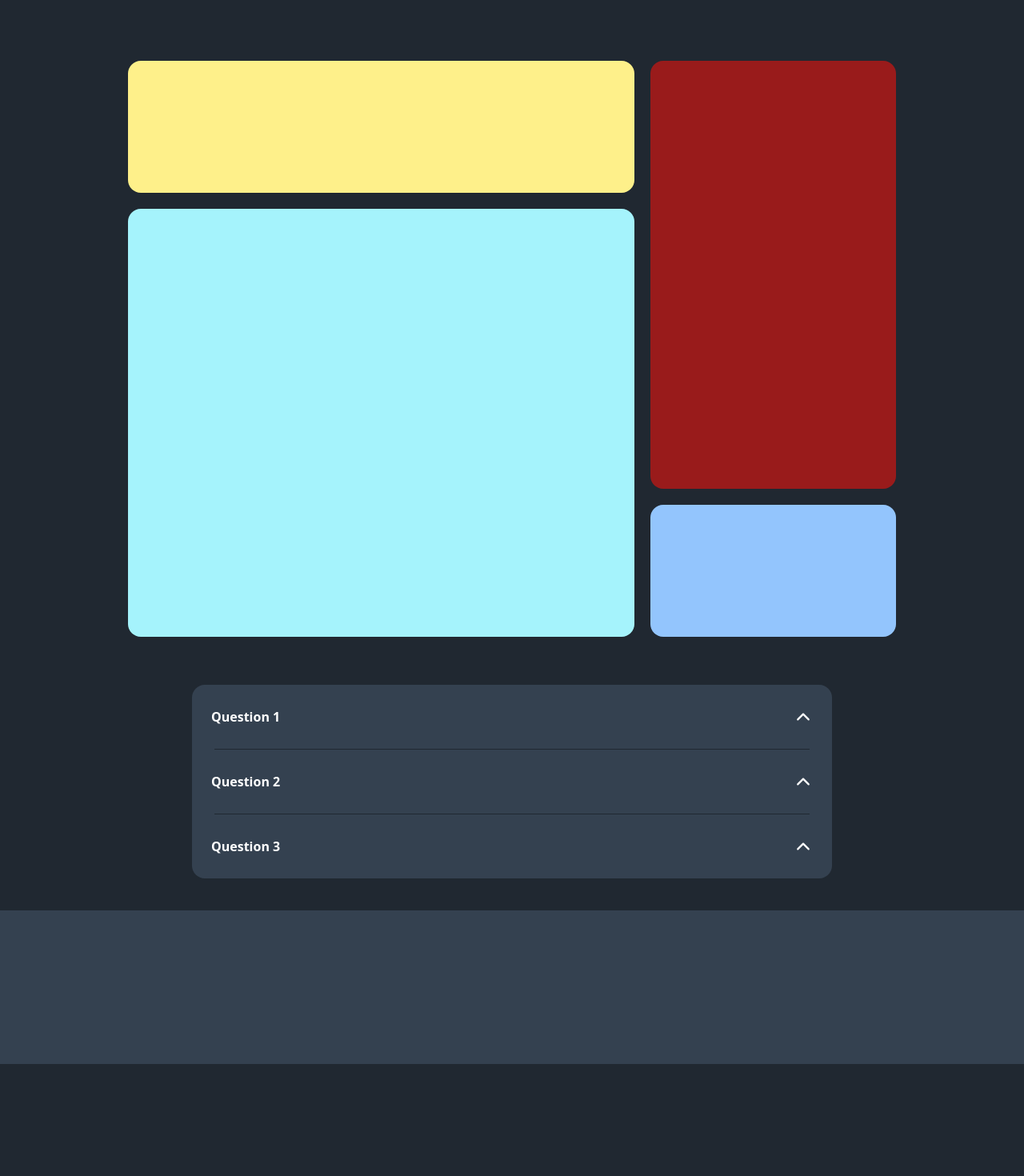
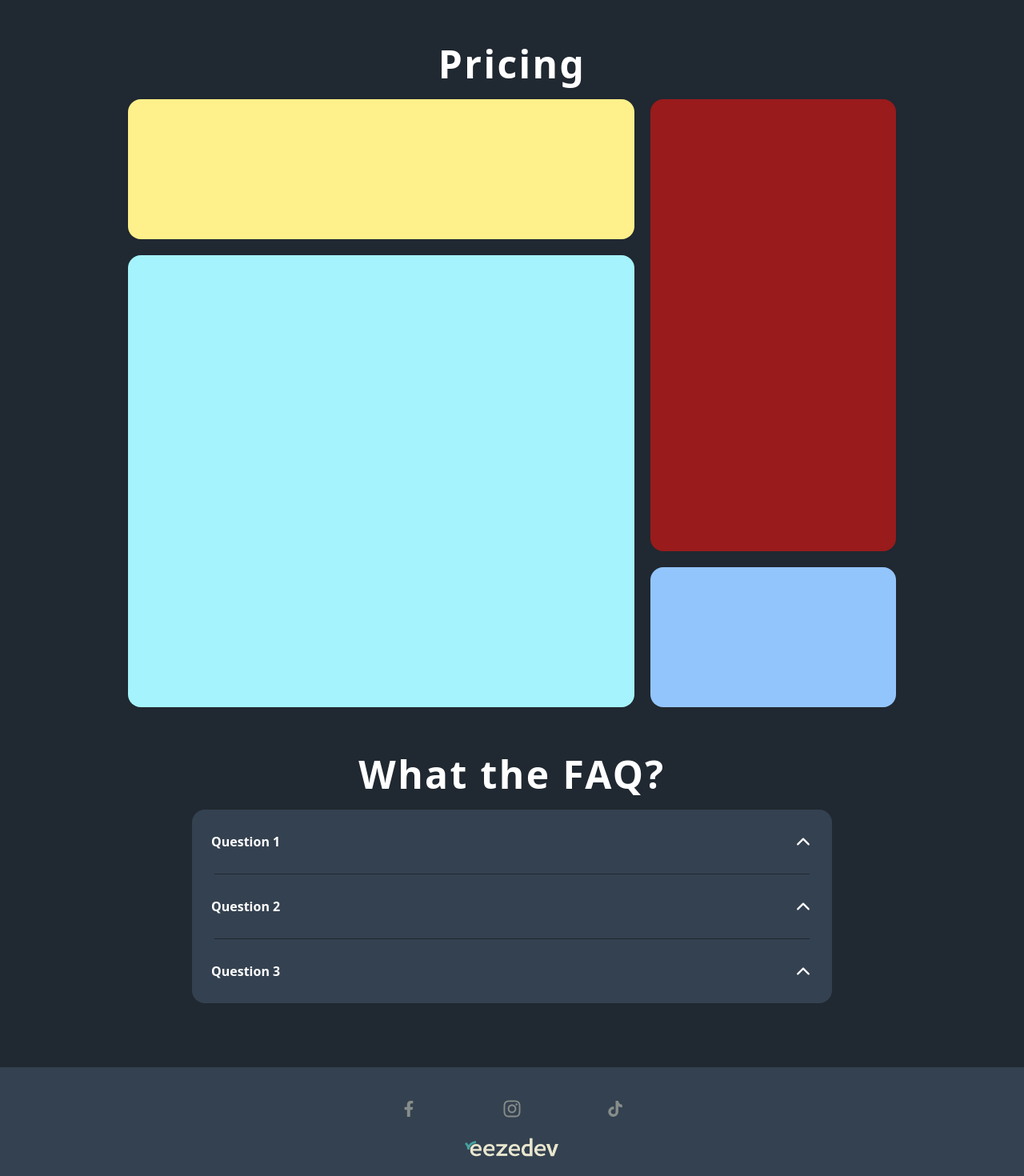
Before and after one commit to mathias56k/eezedev, a React (Vite) app: page / in a window 1280 px wide. Shown: the part 820-2290 px from the top of the page at 80% size. Before the commit the page ends 2150 px from the top, so only its background shows below. Built offline with nearby package versions, Linux system fonts and the light colour scheme.

Commit message:
Finished footer for now & did some changes with transitions, also added titles to sections

```diff
--- a/src/App.jsx
+++ b/src/App.jsx
@@ -18,10 +18,8 @@ function App() {
       <main className="text-white mx-auto pt-[4.5rem]">
         <Hero />
         <Pricing />
-        <div className="">
-          <Faq />
-        </div>
-        <Footer />
+        <Faq navbarOpen={navbarOpen} />
+        <Footer navbarOpen={navbarOpen} />
       </main>
     </div>
   );
--- a/src/Components/Faq.jsx
+++ b/src/Components/Faq.jsx
@@ -1,9 +1,14 @@
-import { Disclosure } from '@headlessui/react'
+import { Disclosure, Transition } from '@headlessui/react'
 import { IoIosArrowUp } from "react-icons/io";
 
-function Faq() {
+function Faq({ navbarOpen }) {
+  const iconOpacity = navbarOpen ? 0 : 100;
+
     return (
         <div className="mt-5">
+          <div className='flex justify-center mb-5'>
+            <h3 className='text-4xl font-bold tracking-wider lg:font-extrabold lg:text-5xl'>What the FAQ?</h3>
+          </div>
           <div className="flex flex-col items-center md:px-10">
             <div className="w-[90%] max-w-[50rem]">
               <div className="p-2 bg-[#344150] rounded-2xl py-5">
@@ -17,13 +22,22 @@ function Faq() {
                         <span>Question 1</span>
                         <IoIosArrowUp
                           className={`${
-                            open ? "transform rotate-180 text-[#46a2a1]" : ""
+                            open ? `transform rotate-180 text-[#46a2a1] opacity-${iconOpacity} delay-100 transition-opacity duration-300` : ""
                           } w-6 h-6 hover:text-[#46a2a1]`}
                         />
                       </Disclosure.Button>
+                      <Transition
+                        enter="transition duration-300 ease-out"
+                        enterFrom="transform scale-95 opacity-0"
+                        enterTo="transform scale-100 opacity-100"
+                        leave="transition duration-75 ease-out"
+                        leaveFrom="transform scale-100 opacity-100"
+                        leaveTo="transform scale-95 opacity-0"
+                      >
                         <Disclosure.Panel className="py-2 pl-5 text-md">
                           Answer 1
                         </Disclosure.Panel>
+                      </Transition>
                     </>
                   )}
                 </Disclosure>
@@ -40,13 +54,22 @@ function Faq() {
                         <span>Question 2</span>
                         <IoIosArrowUp
                           className={`${
-                            open ? "transform rotate-180 text-[#46a2a1]" : ""
+                            open ? `transform rotate-180 text-[#46a2a1] opacity-${iconOpacity} delay-100 transition-opacity duration-300` : ""
                           } w-6 h-6 hover:text-[#46a2a1]`}
                         />
                       </Disclosure.Button>
+                      <Transition
+                        enter="transition duration-300 ease-out"
+                        enterFrom="transform scale-95 opacity-0"
+                        enterTo="transform scale-100 opacity-100"
+                        leave="transition duration-75 ease-out"
+                        leaveFrom="transform scale-100 opacity-100"
+                        leaveTo="transform scale-95 opacity-0"
+                      >
                         <Disclosure.Panel className="py-2 pl-5 text-md">
                           Answer 2
                         </Disclosure.Panel>
+                      </Transition>
                     </>
                   )}
                 </Disclosure>
@@ -63,13 +86,22 @@ function Faq() {
                         <span>Question 3</span>
                         <IoIosArrowUp
                           className={`${
-                            open ? "transform rotate-180 text-[#46a2a1]" : ""
+                            open ? `transform rotate-180 text-[#46a2a1] opacity-${iconOpacity} delay-100 transition-opacity duration-300` : ""
                           } w-6 h-6 hover:text-[#46a2a1]`}
                         />
                       </Disclosure.Button>
+                      <Transition
+                        enter="transition duration-300 ease-out"
+                        enterFrom="transform scale-95 opacity-0"
+                        enterTo="transform scale-100 opacity-100"
+                        leave="transition duration-75 ease-out"
+                        leaveFrom="transform scale-100 opacity-100"
+                        leaveTo="transform scale-95 opacity-0"
+                      >
                         <Disclosure.Panel className="py-2 pl-5 text-md">
                           Answer 3
                         </Disclosure.Panel>
+                      </Transition>
                     </>
                   )}
                 </Disclosure>
--- a/src/Components/Footer.jsx
+++ b/src/Components/Footer.jsx
@@ -1,11 +1,25 @@
 import React from "react";
+import { FaFacebookF, FaInstagram, FaTiktok } from "react-icons/fa";
 
-const Footer = () => {
+const Footer = ({ navbarOpen }) => {
+  const imgOpacity = navbarOpen ? 0 : 30;
+
   return (
-    <div className="h-48 mt-10">
-        <div className="bg-[#344150] w-full h-full">
-
+    <div className="h-40 mt-20">
+      <div className="bg-[#344150] w-full h-full flex flex-col items-center justify-center">
+        <div className="w-[50%] lg:w-[30%] h-10 flex items-center justify-around">
+          <FaFacebookF className="h-5 w-5 text-[#e8e6ce76] hover:text-[#46a2a1] hover:opacity-100 cursor-pointer" />
+          <FaInstagram className="h-6 w-6 text-[#e8e6ce76] hover:text-[#46a2a1] hover:opacity-100 cursor-pointer" />
+          <FaTiktok className="h-5 w-5 text-[#e8e6ce76] hover:text-[#46a2a1] hover:opacity-100 cursor-pointer" />
         </div>
+        <div>
+          <img
+            src="./eezedev-light-logo.png"
+            alt="Logo"
+            className={`h-14 opacity-${imgOpacity} delay-100 transition-opacity duration-300`}
+          />
+        </div>
+      </div>
     </div>
   );
 };
--- a/src/Components/Pricing.jsx
+++ b/src/Components/Pricing.jsx
@@ -2,13 +2,18 @@ import React from "react";
 
 const Pricing = () => {
   return (
-    <div className="h-96 p-5 md:h-[50rem] md:p-10 flex justify-center">
+    <div>
+      <div className='flex justify-center mb-5 mt-5'>
+        <h3 className='text-4xl font-bold tracking-wider lg:font-extrabold lg:text-5xl'>Pricing</h3>
+      </div>
+      <div className="h-96 p-5 pt-0 md:h-[50rem] md:p-10 md:pt-0 flex justify-center">
         <div className="grid grid-cols-2 md:grid-cols-6 grid-rows-6 md:grid-rows-4 gap-3 md:gap-5 w-full h-full xl:w-[80%]">
-            <div className="col-span-2 row-span-2 md:col-span-4 md:row-span-1 bg-yellow-200 rounded-2xl"></div>
-            <div className="row-start-5 col-start-2 row-span-2 md:row-start-4 md:row-span-1 md:col-start-5 md:col-span-2 bg-blue-300 rounded-2xl"></div>
-            <div className="row-start-3 row-span-2 md:row-span-3 md:col-start-5 md:row-start-1 md:col-span-2 bg-red-800 rounded-2xl" rounded-2xl></div>
-            <div className="row-start-3 col-start-1 row-span-4 md:row-span-3 md:col-span-4 md:row-start-2 bg-cyan-200 rounded-2xl"></div>
+          <div className="col-span-2 row-span-2 md:col-span-4 md:row-span-1 bg-yellow-200 rounded-2xl"></div>
+          <div className="row-start-5 col-start-2 row-span-2 md:row-start-4 md:row-span-1 md:col-start-5 md:col-span-2 bg-blue-300 rounded-2xl"></div>
+          <div className="row-start-3 row-span-2 md:row-span-3 md:col-start-5 md:row-start-1 md:col-span-2 bg-red-800 rounded-2xl"></div>
+          <div className="row-start-3 col-start-1 row-span-4 md:row-span-3 md:col-span-4 md:row-start-2 bg-cyan-200 rounded-2xl"></div>
         </div>
+      </div>
     </div>
   );
 };
```
Also changed, not shown: src/Components/Hero.jsx (line endings or trailing spaces). Lines whose indentation alone changed are shown as unchanged.
